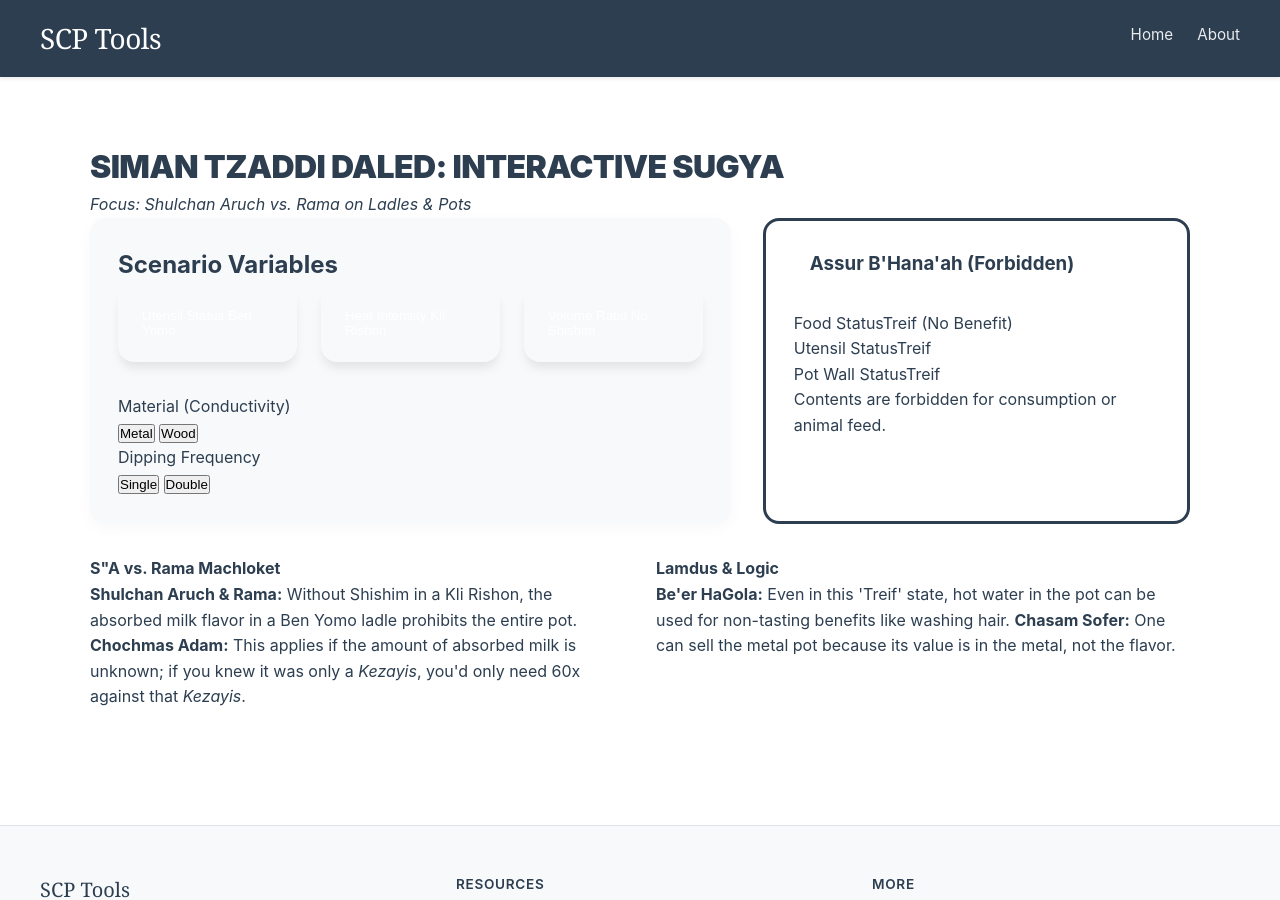
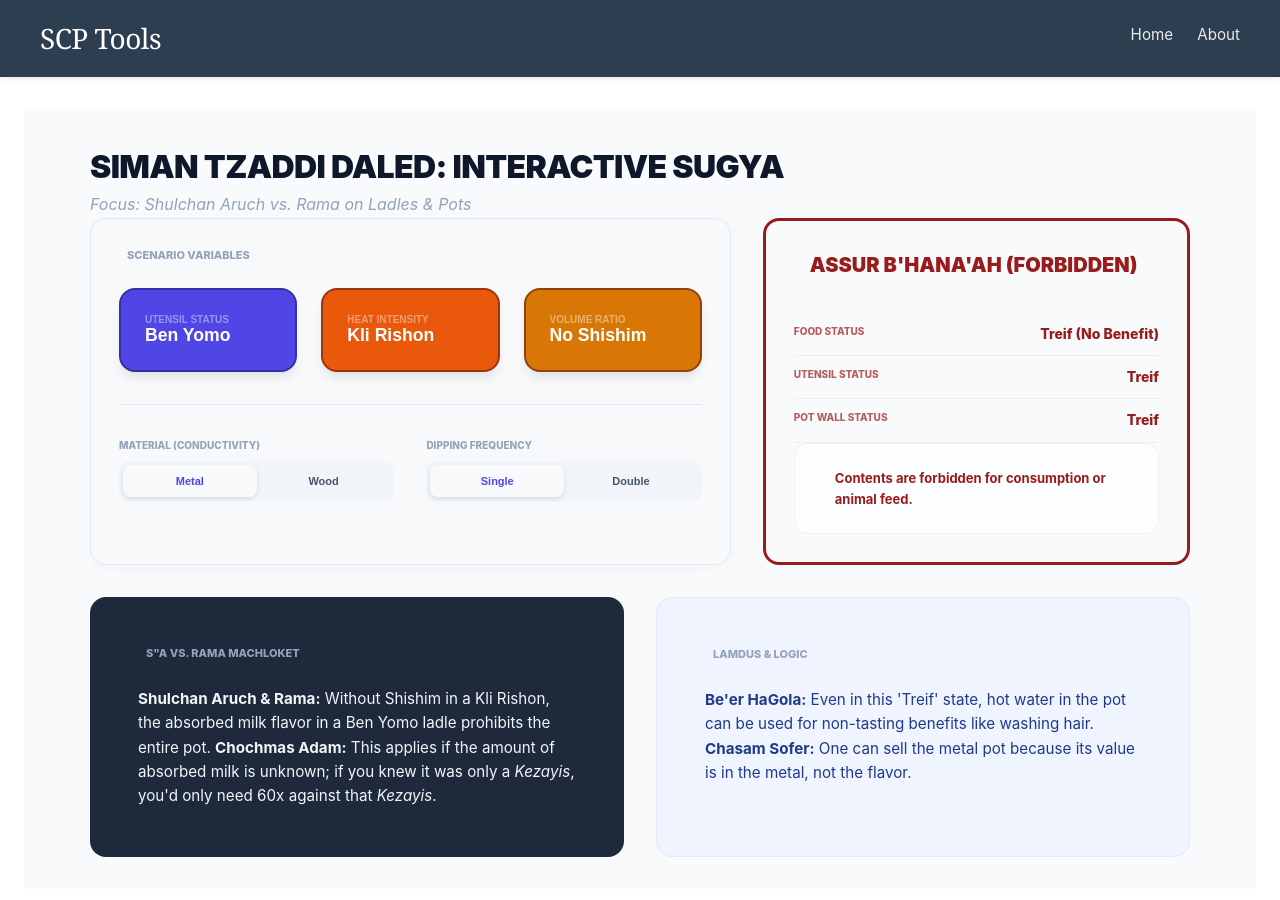
Before and after one commit to IlanShamai/scp-tools, a Jekyll site: the page built from siman-94.html, in a window 1280 px wide and 900 px high. Built offline with Jekyll 4.4.1, drawn with Linux system fonts in a browser that asks for light colours.

Commit message:
Update style.css

```diff
--- a/assets/siman-94/style.css
+++ b/assets/siman-94/style.css
@@ -1,4 +1,22 @@
-/* Siman 94 — Scoped styles */
+/* Siman 94 — Ladle & Pot — scoped page styles */
+
+:root {
+  --accent-94: #4f46e5;
+  --accent-94-dark: #3730a3;
+  --orange-94: #ea580c;
+  --orange-94-dark: #9a3412;
+  --amber-94: #d97706;
+  --amber-94-dark: #92400e;
+
+  --slate-50: #f8fafc;
+  --slate-200: #e2e8f0;
+  --slate-400: #94a3b8;
+  --slate-600: #475569;
+  --slate-800: #1e293b;
+  --slate-900: #0f172a;
+}
+
+/* Page wrapper */
 
 .siman-94-page {
   background-color: var(--slate-50);
@@ -7,8 +25,6 @@
   padding: var(--space-xl);
   line-height: 1.6;
 }
-
-/* Layout */
 
 .siman-94-page .container {
   max-width: 1100px;
@@ -31,6 +47,8 @@
   color: var(--slate-400);
   font-style: italic;
 }
+
+/* Layout */
 
 .siman-94-page .main-grid {
   display: grid;
@@ -55,7 +73,18 @@
   box-shadow: 0 4px 15px rgba(0,0,0,0.03);
 }
 
-/* Toggles */
+.siman-94-page .section-label {
+  font-size: 11px;
+  font-weight: 800;
+  text-transform: uppercase;
+  color: var(--slate-400);
+  display: flex;
+  align-items: center;
+  gap: var(--space-sm);
+  margin-bottom: var(--space-lg);
+}
+
+/* Toggle controls */
 
 .siman-94-page .toggle-grid {
   display: grid;
@@ -75,9 +104,85 @@
   color: var(--slate-800);
 }
 
+.siman-94-page .toggle-btn .label {
+  display: block;
+  font-size: 10px;
+  font-weight: 800;
+  text-transform: uppercase;
+  opacity: 0.6;
+}
+
+.siman-94-page .toggle-btn .value {
+  font-size: 1.1rem;
+  font-weight: 800;
+}
+
+.siman-94-page .toggle-btn.active.indigo {
+  background: var(--accent-94);
+  border-color: var(--accent-94-dark);
+}
+
+.siman-94-page .toggle-btn.active.orange {
+  background: var(--orange-94);
+  border-color: var(--orange-94-dark);
+}
+
+.siman-94-page .toggle-btn.active.amber {
+  background: var(--amber-94);
+  border-color: var(--amber-94-dark);
+}
+
 .siman-94-page .toggle-btn.active {
   color: white;
   box-shadow: 0 8px 12px -3px rgba(0,0,0,0.1);
+}
+
+.siman-94-page .toggle-btn.active .label {
+  color: rgba(255,255,255,0.7);
+}
+
+/* Advanced modifiers */
+
+.siman-94-page .advanced-modifiers {
+  display: grid;
+  grid-template-columns: 1fr 1fr;
+  gap: var(--space-xl);
+  border-top: 1px solid var(--slate-200);
+  padding-top: var(--space-xl);
+}
+
+.siman-94-page .modifier-group label {
+  font-size: 10px;
+  font-weight: 800;
+  color: var(--slate-400);
+  text-transform: uppercase;
+  margin-bottom: var(--space-sm);
+  display: block;
+}
+
+.siman-94-page .segmented-control {
+  background: #f1f5f9;
+  padding: 4px;
+  border-radius: 10px;
+  display: flex;
+}
+
+.siman-94-page .segmented-control button {
+  flex: 1;
+  border: none;
+  background: transparent;
+  padding: 10px;
+  font-size: 11px;
+  font-weight: 700;
+  cursor: pointer;
+  border-radius: var(--radius-md);
+  color: var(--slate-600);
+}
+
+.siman-94-page .segmented-control button.active {
+  background: var(--surface);
+  color: var(--accent-94);
+  box-shadow: 0 2px 5px rgba(0,0,0,0.1);
 }
 
 /* Results */
@@ -88,6 +193,19 @@
   padding: 28px;
   display: flex;
   flex-direction: column;
+  transition: 0.3s;
+}
+
+.siman-94-page .theme-blue {
+  background: #eff6ff;
+  border-color: #3b82f6;
+  color: #1e40af;
+}
+
+.siman-94-page .theme-red {
+  background: var(--error-bg);
+  border-color: var(--error);
+  color: #991b1b;
 }
 
 .siman-94-page .result-header {
@@ -96,6 +214,47 @@
   gap: var(--space-md);
   margin-bottom: var(--space-xl);
 }
+
+.siman-94-page .result-header h3 {
+  text-transform: uppercase;
+  font-weight: 900;
+  margin: 0;
+  font-size: 1.25rem;
+}
+
+.siman-94-page .stat-row {
+  display: flex;
+  justify-content: space-between;
+  padding: 10px 0;
+  border-bottom: 1px solid rgba(0,0,0,0.05);
+  font-size: 14px;
+}
+
+.siman-94-page .stat-row span:first-child {
+  text-transform: uppercase;
+  font-size: 10px;
+  font-weight: 800;
+  opacity: 0.7;
+}
+
+.siman-94-page .bold {
+  font-weight: 800;
+}
+
+.siman-94-page .result-alert {
+  background: rgba(255,255,255,0.5);
+  padding: var(--space-lg);
+  border-radius: 14px;
+  font-size: 13px;
+  font-weight: 700;
+  display: flex;
+  align-items: center;
+  gap: var(--space-md);
+  margin-top: auto;
+  border: 1px solid rgba(0,0,0,0.05);
+}
+
+/* Logic panels */
 
 .siman-94-page .logic-grid {
   display: grid;
@@ -108,3 +267,23 @@
     grid-template-columns: 1fr;
   }
 }
+
+.siman-94-page .logic-panel {
+  padding: var(--space-2xl);
+  border-radius: var(--radius-xl);
+}
+
+.siman-94-page .logic-panel.dark {
+  background: var(--slate-800);
+  color: #f1f5f9;
+}
+
+.siman-94-page .logic-panel.light {
+  background: #f0f4ff;
+  border: 1px solid #dbeafe;
+  color: #1e3a8a;
+}
+
+.siman-94-page .study-content {
+  font-size: 0.95rem;
+}
```
